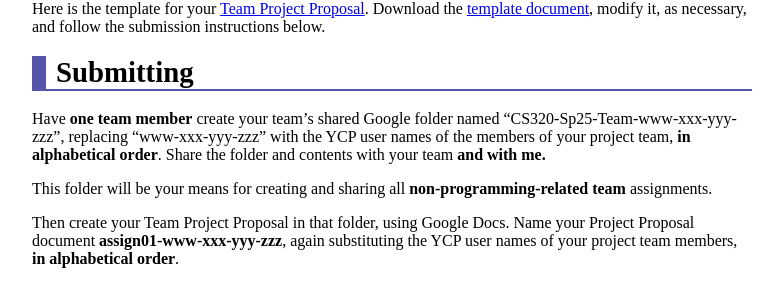
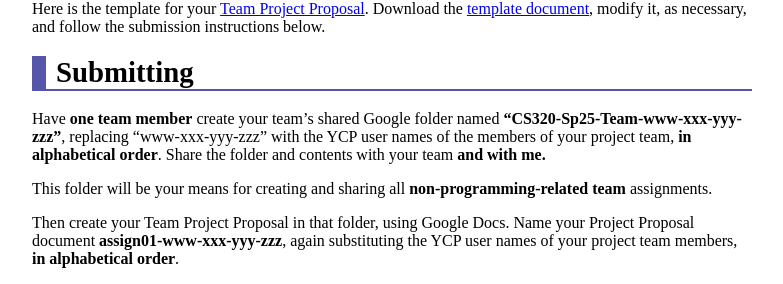
Before and after one commit to ycpcs/cs320-spring2025, a Jekyll site: the page built from assign/assign01.md, in a window 1280 px wide. Shown: the part 1042-1326 px from the top of the page, without its empty margins (248-1031 px from the left). Built offline with Jekyll 4.4.1, drawn with Linux system fonts in a browser that asks for light colours.

```diff
--- a/assign/assign01.md
+++ b/assign/assign01.md
@@ -51,7 +51,7 @@ Here is the template for your [Team Project Proposal](CS320_Team_Project_Proposa
 Submitting
 ==========
 
-Have **one team member** create your team's shared Google folder named "CS320-Sp25-Team-www-xxx-yyy-zzz", replacing "www-xxx-yyy-zzz" with the YCP user names of the members of your project team, **in alphabetical order**.  Share the folder and contents with your team **and with me.**
+Have **one team member** create your team's shared Google folder named **"CS320-Sp25-Team-www-xxx-yyy-zzz"**, replacing "www-xxx-yyy-zzz" with the YCP user names of the members of your project team, **in alphabetical order**.  Share the folder and contents with your team **and with me.**
 
 This folder will be your means for creating and sharing all **non-programming-related team** assignments.
 
```
